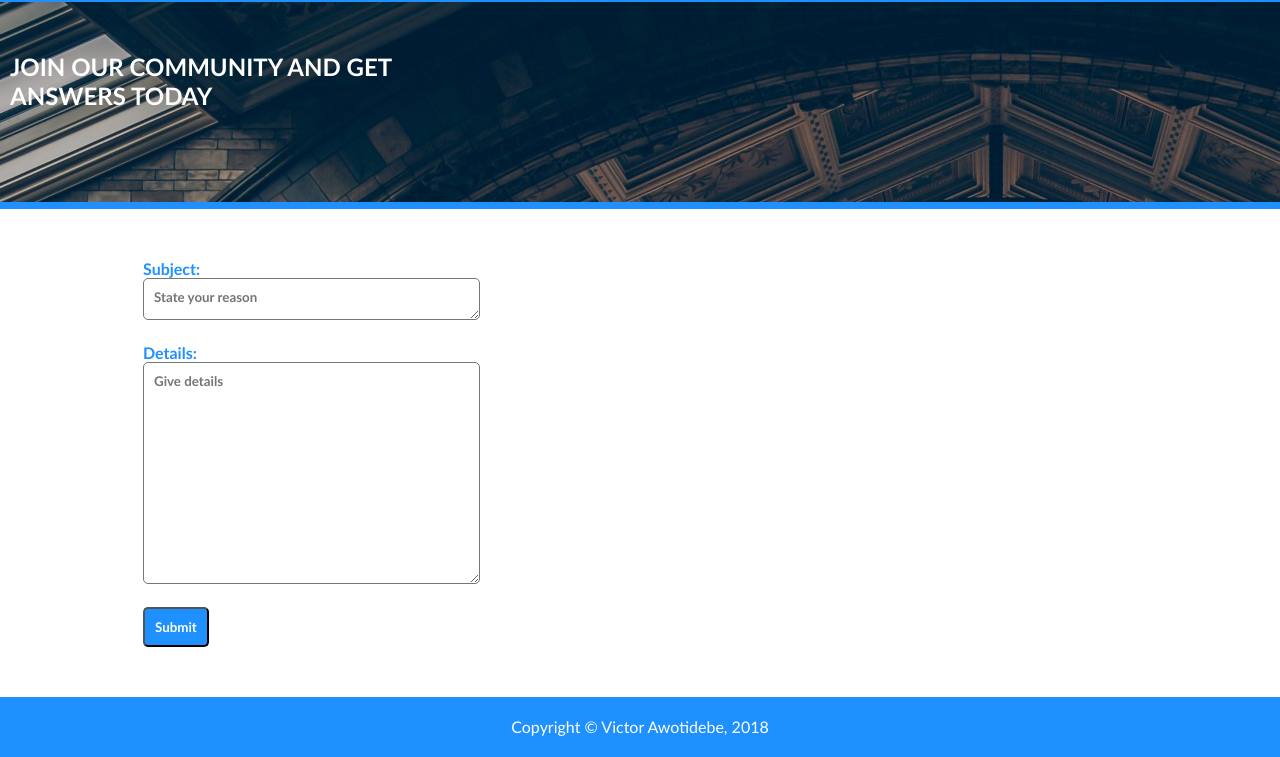
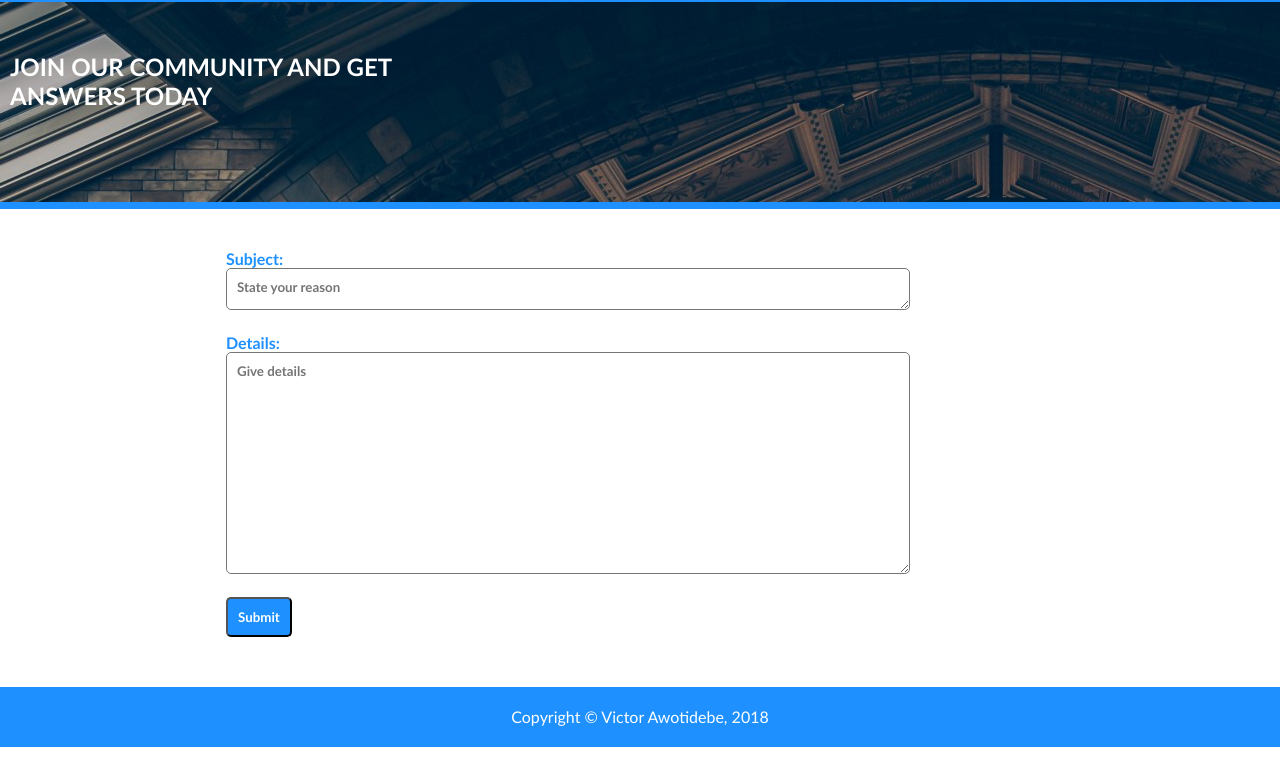
Before and after one commit to debelistic/sackOverFlowLite, a plain HTML site: page ui/contact.html in a window 1280 px wide. Shown: the part 78-835 px from the top of the page. Drawn offline with Linux system fonts and the light colour scheme.

Commit message:
[Feature #159841077] modified css file and contact form

```diff
--- a/ui/contact.html
+++ b/ui/contact.html
@@ -39,7 +39,7 @@
 	</section>
 
 	<section id="main">
-		<content id="maincontent">
+		<content>
 
 			<form id="signinform">
 
```
